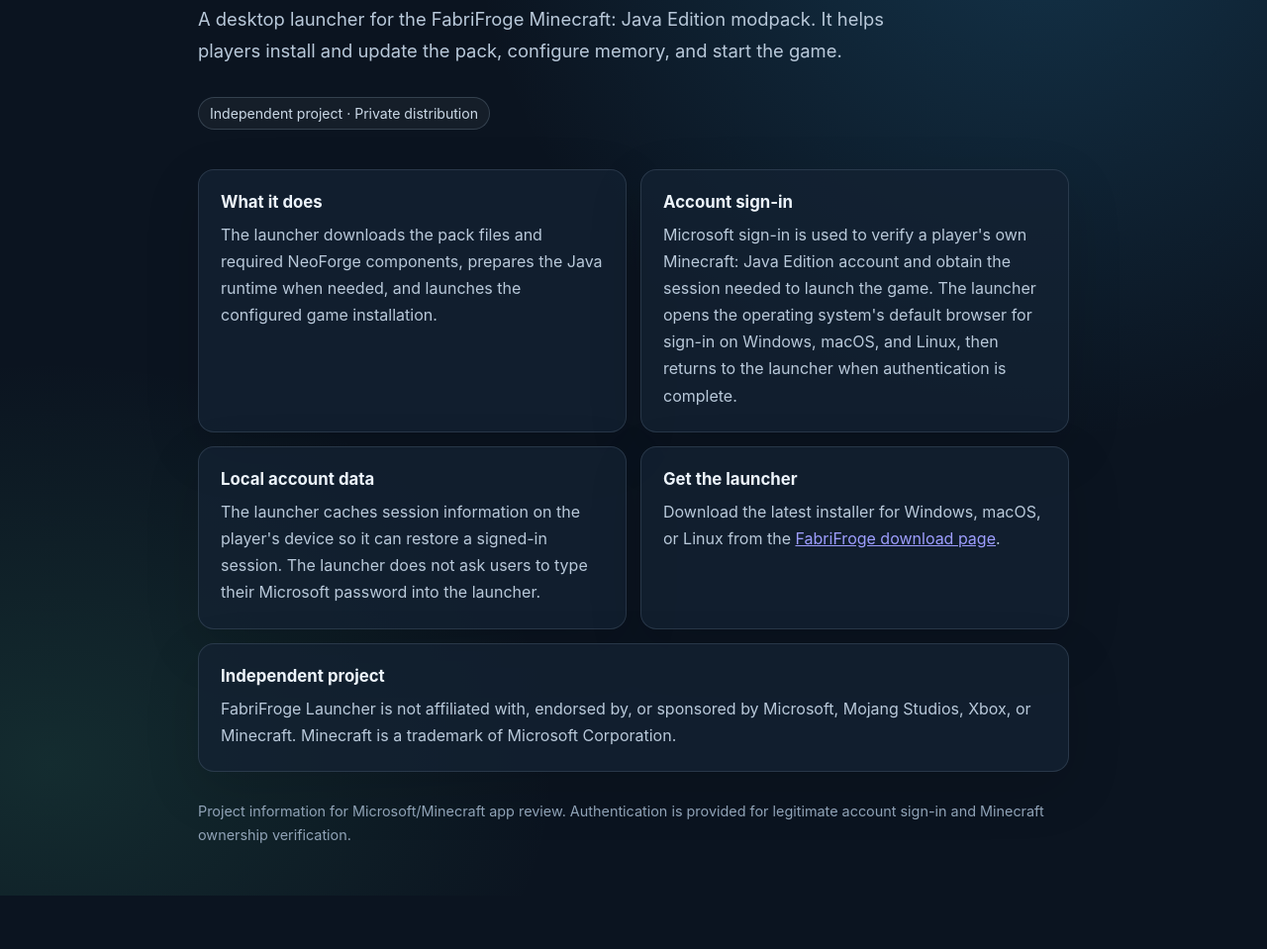
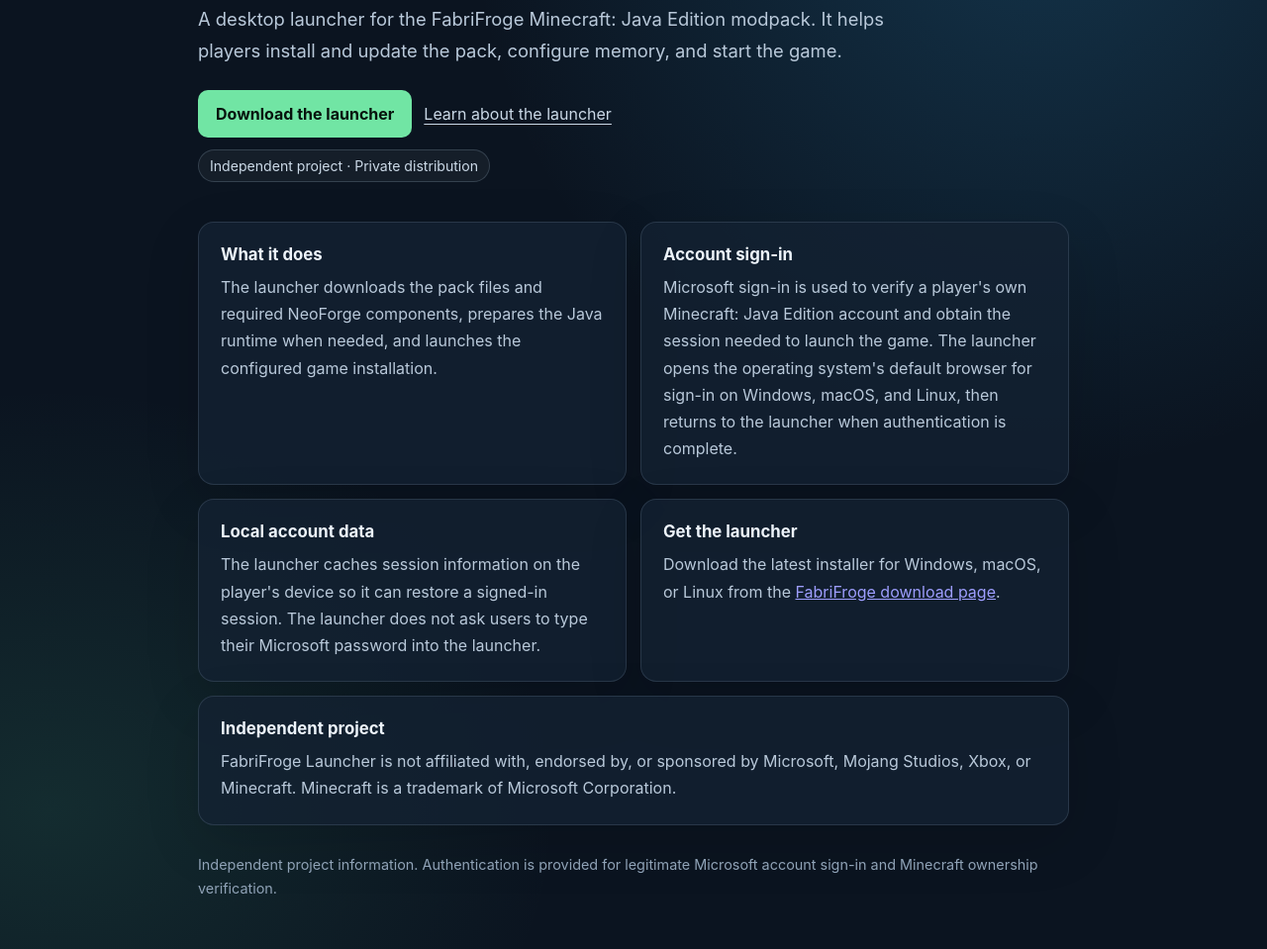
Before and after one commit to ThatBranModding/fabrifroge-launcher, a plain HTML site: page docs/index.html in a window 1280 px wide. Shown: the part 206-1165 px from the top of the page at 99% size. Before the commit the page ends 1111 px from the top, so only its background shows below. Drawn offline with Linux system fonts and the light colour scheme.

Commit message:
Prepare public apex homepage and Nginx setup

```diff
--- a/docs/index.html
+++ b/docs/index.html
@@ -28,6 +28,10 @@
     .mark { width: 13px; height: 13px; border-radius: 4px; background: #71e5a4; box-shadow: 0 0 24px rgba(113,229,164,.55); transform: rotate(45deg); }
     h1 { margin: 26px 0 14px; max-width: 720px; font-size: clamp(2.35rem, 7vw, 4.4rem); line-height: 1.02; letter-spacing: -.055em; }
     .lede { max-width: 700px; color: #b9c9da; font-size: 1.15rem; line-height: 1.75; }
+    .actions { display: flex; flex-wrap: wrap; align-items: center; gap: 12px; margin-top: 24px; }
+    .download { display: inline-flex; min-height: 48px; align-items: center; justify-content: center; padding: 0 18px; border-radius: 10px; color: #07130d; background: #71e5a4; font-weight: 750; text-decoration: none; }
+    .download:hover { background: #91f0b9; }
+    .more { color: #cbd9e7; text-underline-offset: 4px; }
     .badge { display: inline-block; margin-top: 12px; padding: 7px 11px; border: 1px solid rgba(176,202,224,.2); border-radius: 999px; color: #cbd9e7; background: rgba(255,255,255,.045); font-size: .88rem; }
     .grid { display: grid; grid-template-columns: repeat(2, minmax(0, 1fr)); gap: 14px; margin-top: 40px; }
     section { padding: 22px; border: 1px solid rgba(176,202,224,.15); border-radius: 16px; background: rgba(20,34,50,.78); box-shadow: 0 18px 55px rgba(0,0,0,.14); }
@@ -43,9 +47,13 @@
     <div class="brand"><span class="mark" aria-hidden="true"></span><span>FABRIFROGE</span></div>
     <h1>FabriFroge Launcher</h1>
     <p class="lede">A desktop launcher for the FabriFroge Minecraft: Java Edition modpack. It helps players install and update the pack, configure memory, and start the game.</p>
+    <div class="actions">
+      <a class="download" href="/download/">Download the launcher</a>
+      <a class="more" href="#about">Learn about the launcher</a>
+    </div>
     <span class="badge">Independent project · Private distribution</span>
 
-    <div class="grid">
+    <div class="grid" id="about">
       <section>
         <h2>What it does</h2>
         <p>The launcher downloads the pack files and required NeoForge components, prepares the Java runtime when needed, and launches the configured game installation.</p>
@@ -68,7 +76,7 @@
       </section>
     </div>
 
-    <footer>Project information for Microsoft/Minecraft app review. Authentication is provided for legitimate account sign-in and Minecraft ownership verification.</footer>
+    <footer>Independent project information. Authentication is provided for legitimate Microsoft account sign-in and Minecraft ownership verification.</footer>
   </main>
 </body>
 </html>
```
Also changed, not shown: 2 other files.
